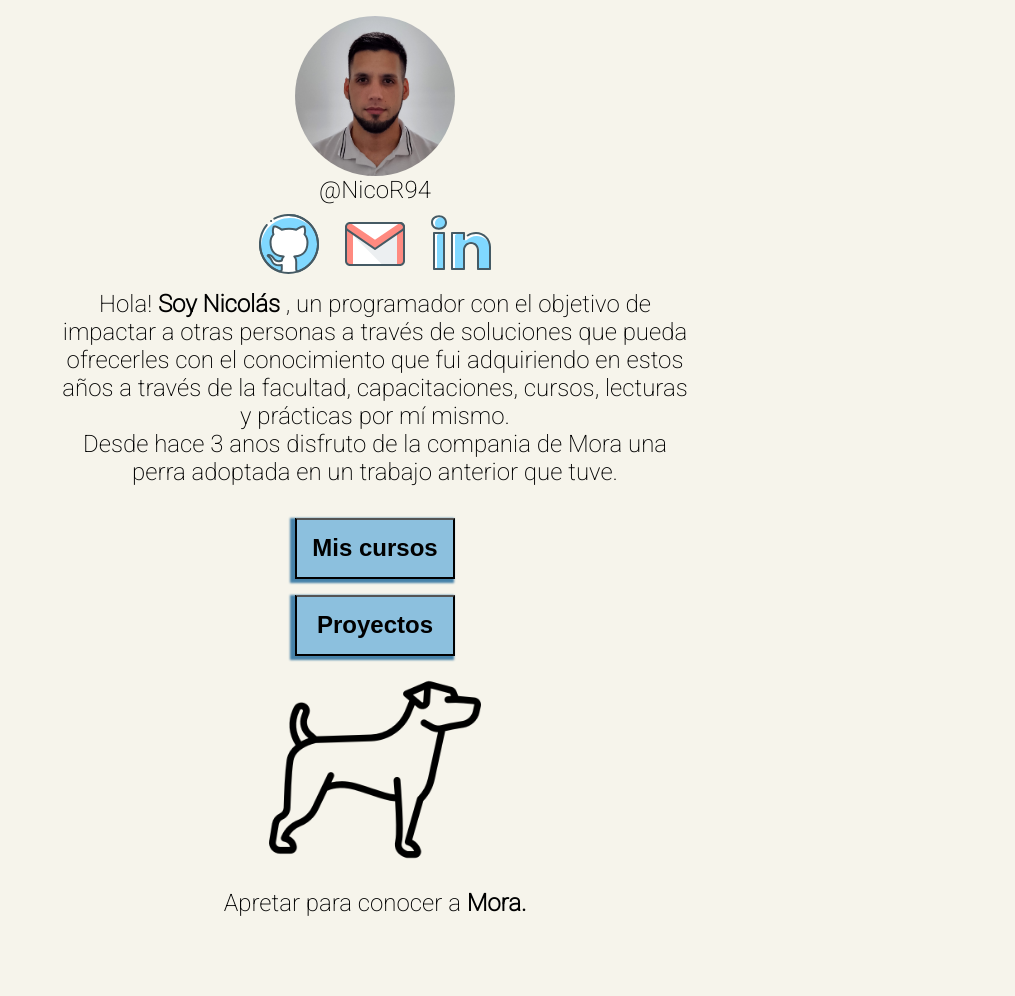
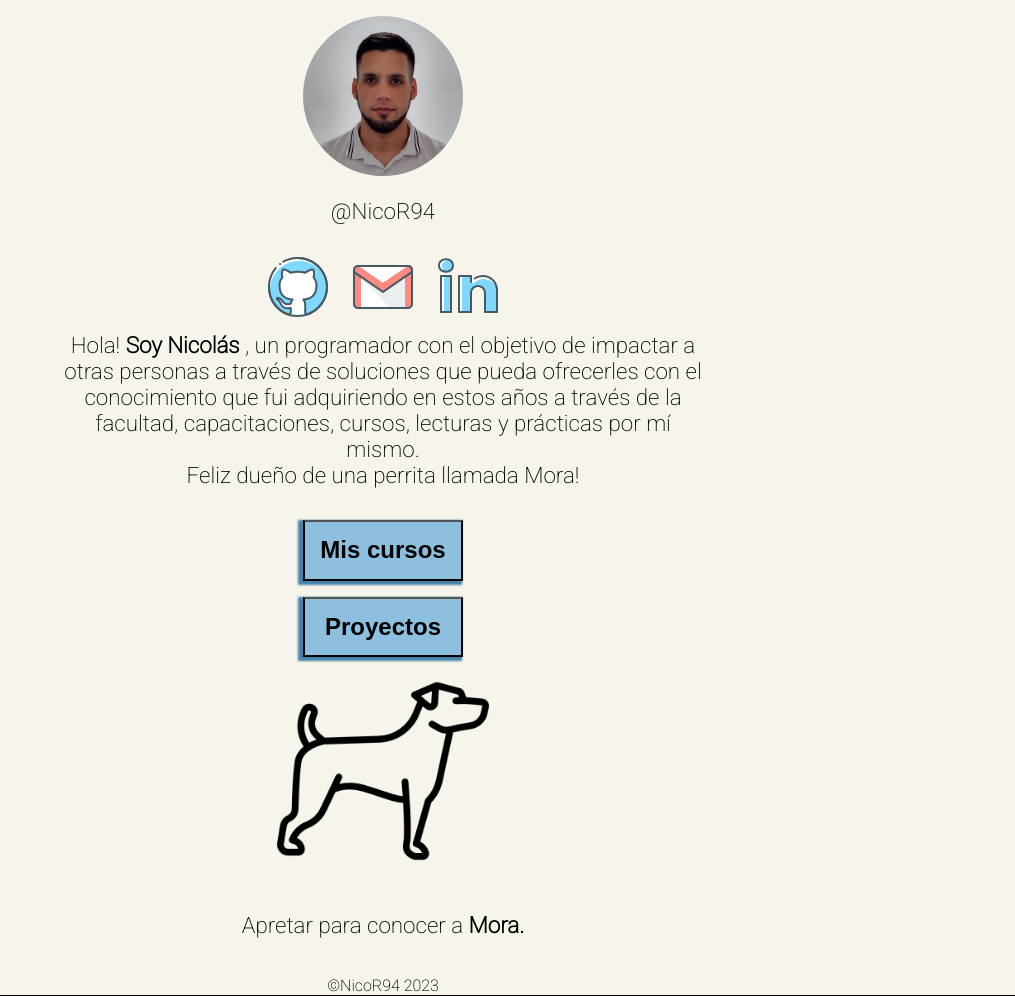
Before and after one commit to Nicolasr94/Nicolasr94.github.io, a plain HTML site: page index.html in a window 1280 px wide. Shown: the whole page, without its empty margins (265-1280 px from the left). Before the commit the page ends 917 px from the top, so only its background shows below. Drawn offline with Linux system fonts and the light colour scheme.

Commit message:
add css and fixes html

```diff
--- a/assets/style.css
+++ b/assets/style.css
@@ -1,15 +1,11 @@
 
-*{
-    margin: 0;
-    padding: 0;
-}
 body{
     width: 100vw;
     height: 100vh;
     background-color: #F6F4EB;
     color: #000000;
     font-family: 'Roboto', sans-serif;
-    font-size: 1.5rem;
+    font-size: 1.4rem;
 }
 
 header{
@@ -31,13 +27,13 @@ article{
 .containImg{
     width: 10rem;
     height: 10rem;
-    border-radius: 50%;
+    border-radius: 100%;
 }
 
 .containImg img{
     width: 100%;
     height: 100%;
-    border-radius: 50%;
+    border-radius: 100%;
 }
 
 article p{
@@ -46,7 +42,7 @@ article p{
     width: 50%;
 }
 
-footer nav {
+section nav {
     display: flex;
     flex-direction: column;
     align-items: center;
@@ -54,7 +50,7 @@ footer nav {
     height: 100%;
     margin-top: 1rem;
 }
-footer nav button{
+section nav button{
     font-size: 1.5rem;
     font-weight: 700;
     width: 10rem;
@@ -68,14 +64,19 @@ footer nav button{
 }
 
 
-footer nav a {
+section nav a {
     color: inherit;
     text-decoration: inherit;
     text-align: center;
-    align-self: center;
 }
 
 .img-a{
     width: 40%;
     height: 40%;
 }
+
+footer p{
+    font-size: 1rem;
+    text-align: center;
+    border-bottom: 1px solid black;
+}
--- a/index.html
+++ b/index.html
@@ -11,7 +11,6 @@
     <meta name="description" content="Mi pagina personal hosteada por Github"/>
     <meta name="keywords" content="personal,web,Nicolas,Rivero"/>
     <meta name="author" content="Nicolas Rivero">
-    <meta name="copyright" content="NicoR94 2023"/>
     <!-- -->
     <meta name="robots" content="index nofollow"/>
     <!-- -->
@@ -32,7 +31,7 @@
 <meta name="twitter:image" content="">
 
 </head>
-<body>
+<body itemscope itemtype="https://schema.org/Person">
     <header>
         <div class="containImg">
             <img src="./assets/images/FotoPerfil1.png" alt="Logo">
@@ -40,7 +39,7 @@
         <p>@NicoR94</p>
         <nav>
             <a href="https://github.com/Nicolasr94"><img src="./assets/images/githubLOGO.svg"></img></a>
-            <a href="https://github.com/Nicolasr94"><img src="./assets/images/emailLOGO.svg"></img></a>
+            <a href="mailto:nicolas.rivero94@gmail.com"  itemprop="email"><img src="./assets/images/emailLOGO.svg"></img></a>
             <a href="https://linkedin.com/in/nicolasrivero94"><img src="./assets/images/linkedinLOGO.svg"></img></a>
         </nav>
     </header>
@@ -51,11 +50,10 @@
            a través de soluciones que pueda ofrecerles con el conocimiento que fui adquiriendo en estos años a través de la facultad,
             capacitaciones, cursos, lecturas y prácticas por mí mismo.
             <br>
-            Desde hace 3 anos disfruto de la compania de Mora una perra adoptada en un trabajo anterior que tuve.
+            Feliz dueño de una perrita llamada Mora!
         </p>
     </article>
-
-    <footer>
+<section>
     <nav>
         <button>Mis cursos</button>
         <button>Proyectos</button>
@@ -64,6 +62,9 @@
             <p> Apretar para conocer a <strong> Mora. </strong> </p>
         </a>
     </nav>
+</section>
+    <footer>
+        <p itemprop="copyright">©NicoR94 2023</p>
     </footer>
 </body>
 </html>
```
Lines whose indentation alone changed are shown as unchanged.
